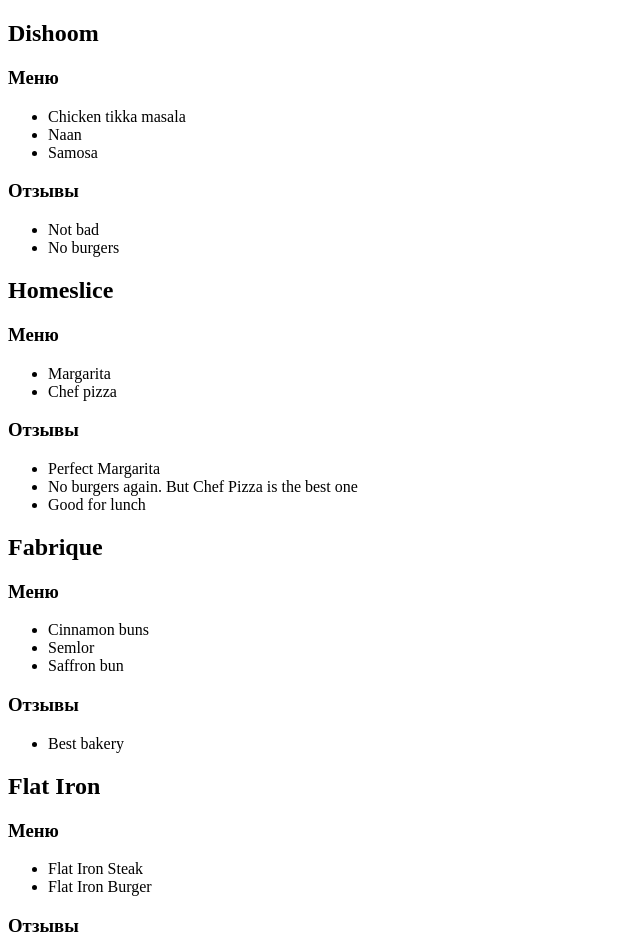
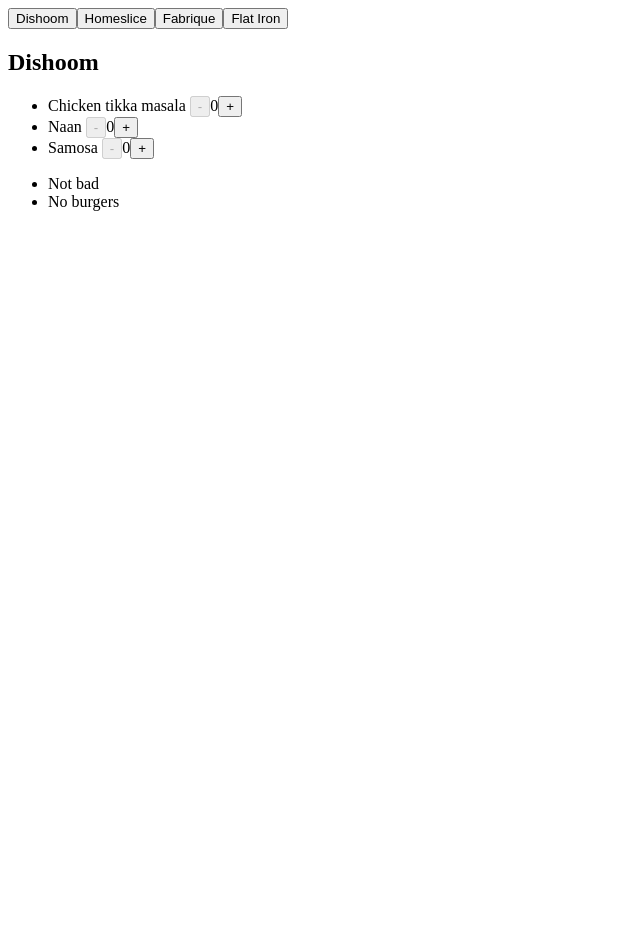
Before and after one commit to 3orger/react-20230914, a React (Vite) app: page / in a window 1280 px wide. Shown: the top 952 px of the page, without its empty margins (0-640 px from the left). After the commit the page ends 800 px from the top, so only its background shows below. Built offline with nearby package versions, Linux system fonts and the light colour scheme.

Commit message:
Lecture-2/HW

```diff
--- a/index.html
+++ b/index.html
@@ -8,6 +8,6 @@
   </head>
   <body>
     <div id="root"></div>
-    <script type="module" src="/src/main.jsx"></script>
+    <script type="module" src="/src/index.jsx"></script>
   </body>
 </html>
--- /dev/null
+++ b/src/components/Amount/Amount.jsx
@@ -0,0 +1,17 @@
+import { useState } from 'react'
+
+export function Amount() {
+  const [amount, setAmount] = useState(0)
+
+  return (
+    <>
+      <button onClick={() => setAmount(amount - 1)} disabled={amount === 0}>
+        -
+      </button>
+      <span>{amount}</span>
+      <button onClick={() => setAmount(amount + 1)} disabled={amount > 4}>
+        +
+      </button>
+    </>
+  )
+}
--- /dev/null
+++ b/src/components/CardRestaurant/CardRestaurant.jsx
@@ -0,0 +1,12 @@
+import { Menu } from 'components/Menu/Menu'
+import { Reviews } from 'components/Reviews/Reviews'
+
+export function CardRestaurant({ data }) {
+  return (
+    <div>
+      <h2>{data.name}</h2>
+      <Menu list={data.menu} />
+      <Reviews list={data.reviews} />
+    </div>
+  )
+}
--- /dev/null
+++ b/src/components/Menu/Menu.jsx
@@ -0,0 +1,13 @@
+import { Amount } from 'components/Amount/Amount'
+
+export function Menu({ list }) {
+  return (
+    <ul>
+      {list.map((item) => (
+        <li key={item.id}>
+          {item.name} <Amount />
+        </li>
+      ))}
+    </ul>
+  )
+}
--- /dev/null
+++ b/src/components/Reviews/Reviews.jsx
@@ -0,0 +1,9 @@
+export function Reviews({ list }) {
+  return (
+    <ul>
+      {list.map((item) => (
+        <li key={item.id}>{item.text}</li>
+      ))}
+    </ul>
+  )
+}
--- /dev/null
+++ b/src/components/Tabs/Tabs.jsx
@@ -0,0 +1,18 @@
+export function Tabs({ list, children, openTab }) {
+  if (list.length < 2) {
+    return null
+  }
+
+  return (
+    <>
+      <div>
+        {list.map((item) => (
+          <button key={item.id} onClick={openTab}>
+            {item.name}
+          </button>
+        ))}
+      </div>
+      <div>{children}</div>
+    </>
+  )
+}
--- /dev/null
+++ b/src/index.jsx
@@ -0,0 +1,5 @@
+import React from 'react'
+import ReactDOM from 'react-dom/client'
+import { Home } from 'pages/Home/Home'
+
+ReactDOM.createRoot(document.getElementById('root')).render(<Home />)
--- a/src/main.jsx
+++ /dev/null
@@ -1,62 +0,0 @@
-import React from 'react'
-import ReactDOM from 'react-dom/client'
-import { restaurants } from './data/restaurants'
-
-ReactDOM.createRoot(document.getElementById('root')).render(
-  <>
-    <div>
-      <h2>{restaurants[0].name}</h2>
-      <h3>Меню</h3>
-      <ul>
-        <li>{restaurants[0].menu[0].name}</li>
-        <li>{restaurants[0].menu[1].name}</li>
-        <li>{restaurants[0].menu[2].name}</li>
-      </ul>
-      <h3>Отзывы</h3>
-      <ul>
-        <li>{restaurants[0].reviews[0].text}</li>
-        <li>{restaurants[0].reviews[1].text}</li>
-      </ul>
-    </div>
-    <div>
-      <h2>{restaurants[1].name}</h2>
-      <h3>Меню</h3>
-      <ul>
-        <li>{restaurants[1].menu[0].name}</li>
-        <li>{restaurants[1].menu[1].name}</li>
-      </ul>
-      <h3>Отзывы</h3>
-      <ul>
-        <li>{restaurants[1].reviews[0].text}</li>
-        <li>{restaurants[1].reviews[1].text}</li>
-        <li>{restaurants[1].reviews[2].text}</li>
-      </ul>
-    </div>
-    <div>
-      <h2>{restaurants[2].name}</h2>
-      <h3>Меню</h3>
-      <ul>
-        <li>{restaurants[2].menu[0].name}</li>
-        <li>{restaurants[2].menu[1].name}</li>
-        <li>{restaurants[2].menu[2].name}</li>
-      </ul>
-      <h3>Отзывы</h3>
-      <ul>
-        <li>{restaurants[2].reviews[0].text}</li>
-      </ul>
-    </div>
-    <div>
-      <h2>{restaurants[3].name}</h2>
-      <h3>Меню</h3>
-      <ul>
-        <li>{restaurants[3].menu[0].name}</li>
-        <li>{restaurants[3].menu[1].name}</li>
-      </ul>
-      <h3>Отзывы</h3>
-      <ul>
-        <li>{restaurants[3].reviews[0].text}</li>
-        <li>{restaurants[3].reviews[1].text}</li>
-      </ul>
-    </div>
-  </>
-)
--- /dev/null
+++ b/src/pages/Home/Home.jsx
@@ -0,0 +1,20 @@
+import { useState } from 'react'
+import { restaurants } from 'data/restaurants'
+import { Tabs } from 'components/Tabs/Tabs'
+import { CardRestaurant } from 'components/CardRestaurant/CardRestaurant'
+
+export function Home() {
+  const [activeTab, setActiveTab] = useState(restaurants[0].name)
+
+  return (
+    <>
+      <Tabs list={restaurants} openTab={(el) => setActiveTab(el.target.innerText)}>
+        {restaurants.map((item) => {
+          if (activeTab === item.name) {
+            return <CardRestaurant key={item.id} data={item} />
+          }
+        })}
+      </Tabs>
+    </>
+  )
+}
--- a/vite.config.js
+++ b/vite.config.js
@@ -4,4 +4,11 @@
 // https://vitejs.dev/config/
 export default defineConfig({
   plugins: [react()],
+  resolve: {
+    alias: {
+      components: '/src/components',
+      data: '/src/data',
+      pages: '/src/pages',
+    },
+  },
 })
```
Also changed, not shown: .eslintrc.cjs.
